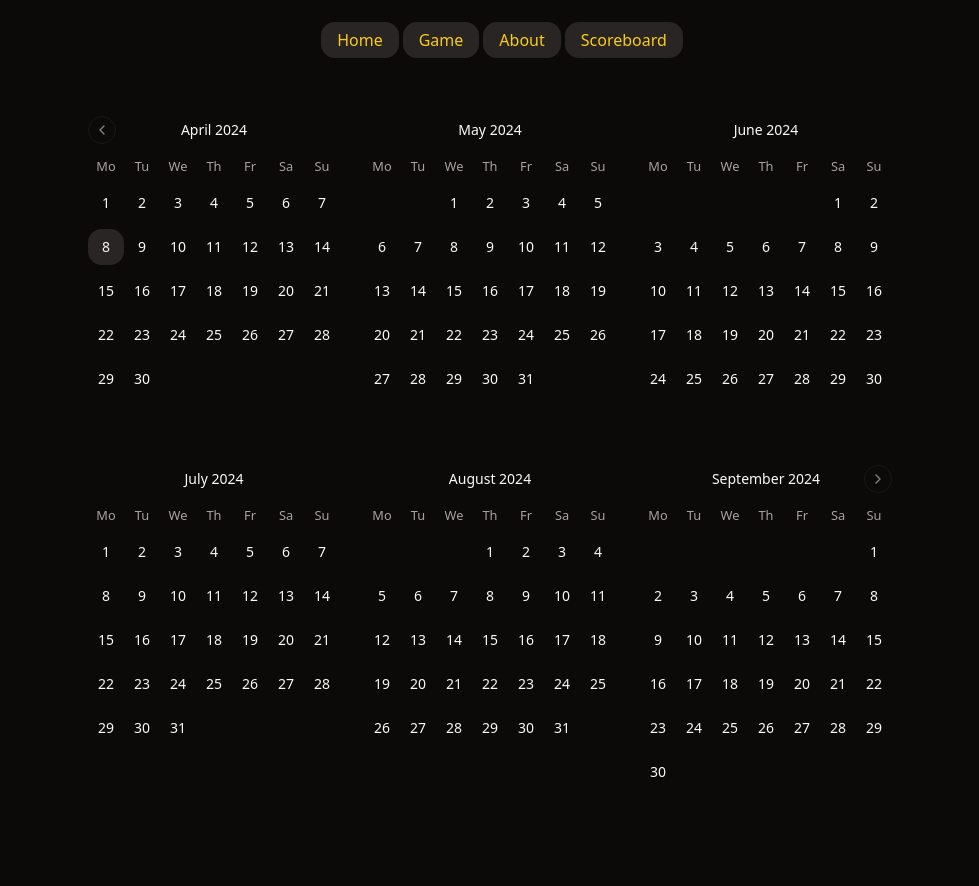
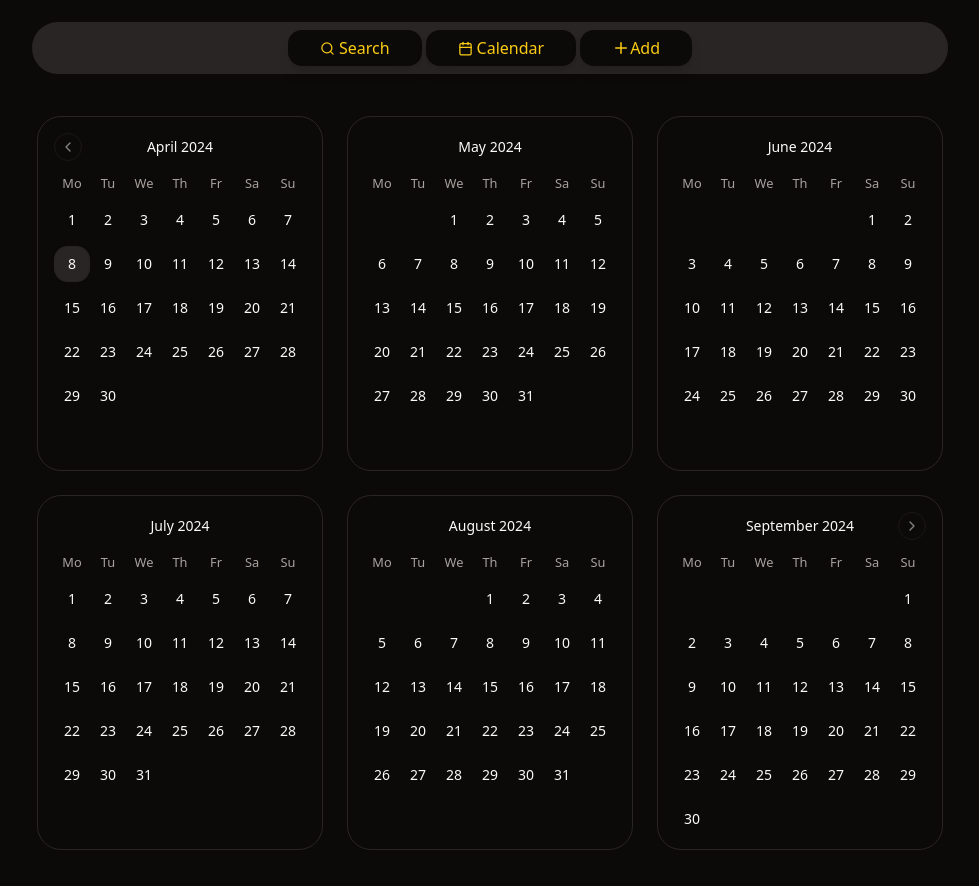
Before and after one commit to Kr1s05/bungalow, a React (Vite) app in the folder frontend/react/: page / in a window 1280 px wide. Shown: the whole page, without its empty margins (150-1129 px from the left). Before the commit the page ends 826 px from the top, so only its background shows below. Built offline with nearby package versions, Linux system fonts and the light colour scheme.

Commit message:
home page work

```diff
--- a/frontend/react/src/components/HomeCalendar.tsx
+++ b/frontend/react/src/components/HomeCalendar.tsx
@@ -1,18 +1,14 @@
-import { useEffect, useState } from "react";
+import { useState } from "react";
 import { Calendar } from "./ui/calendar";
-import { DateRange } from "react-day-picker";
-import { closestTo, isAfter, isBefore, isSameDay } from "date-fns";
 
 export default function HomeCalendar() {
   const disabled: Array<Date> = [];
   const [state, setState] = useState<{
     currentMonth: Date;
     currentYear: number;
-    selectedRange: DateRange | undefined;
   }>({
     currentMonth: new Date(2024, 3, 1),
     currentYear: new Date().getFullYear(),
-    selectedRange: undefined,
   });
 
   const handleMonthChange = (month: Date) => {
@@ -23,36 +19,9 @@ export default function HomeCalendar() {
     }));
   };
 
-  const handleSelectionChange = (range: DateRange | undefined) => {
-    setState((prevState) => ({
-      ...prevState,
-      selectedRange: range,
-    }));
+  const filterDisabledDates = (date: Date) => {
+    return false;
   };
-
-  const filterDisabledDates = (date: Date) => {
-    if (!(state.selectedRange && state.selectedRange.from))
-      return disabled.some((d) => isSameDay(d, date));
-    let disable = false;
-    const closestBefore = closestTo(
-      state.selectedRange.from,
-      disabled.filter((d) => isBefore(d, state.selectedRange.from))
-    );
-    const closestAfter = closestTo(
-      state.selectedRange.from,
-      disabled.filter((d) => isAfter(d, state.selectedRange.from))
-    );
-    if (closestBefore)
-      disable = isBefore(date, closestBefore) || isSameDay(date, closestBefore);
-    if (disable) return disable;
-    if (closestAfter)
-      disable = isAfter(date, closestAfter) || isSameDay(date, closestAfter);
-    return disable;
-  };
-
-  useEffect(() => {
-    console.log(state);
-  }, [state]);
 
   return (
     <>
@@ -60,15 +29,13 @@ export default function HomeCalendar() {
         className="h-fit w-fit"
         showOutsideDays={false}
         ISOWeek
-        mode="range"
+        mode="default"
         onMonthChange={handleMonthChange}
         month={state.currentMonth}
-        selected={state.selectedRange}
-        onSelect={handleSelectionChange}
         disabled={filterDisabledDates}
         numberOfMonths={6}
         classNames={{
-          month: "space-y-4",
+          month: "space-y-4 border rounded-3xl p-4 h-[355px]",
           months: "grid gap-6 grid-rows-2 grid-cols-3",
           nav_button_next:
             "absolute end-0 hover:bg-primary hover:text-secondary",
--- a/frontend/react/src/components/NavBar.tsx
+++ b/frontend/react/src/components/NavBar.tsx
@@ -7,10 +7,10 @@ import {
   NavigationMenu,
 } from "@/components/ui/navigation-menu";
 
-import { Menu } from "react-feather";
+import { Menu, Search, Calendar, Plus } from "react-feather";
 
 const linkClassnames =
-  "inline-flex h-9 w-max items-center justify-center rounded-md px-4 py-2 text-base font-medium transition-colors focus:outline-none disabled:pointer-events-none disabled:opacity-50 bg-secondary text-primary hover:text-secondary hover:bg-primary focus:text-secondary focus:bg-primary data-[active]:text-secondary data-[active]:bg-primary data-[state=open]:text-secondary data-[state=open]:bg-primary";
+  "inline-flex h-9 w-max items-center justify-center rounded-md px-4 py-2 text-base font-medium transition-colors focus:outline-none disabled:pointer-events-none disabled:opacity-50 bg-background text-primary hover:text-secondary hover:bg-primary focus:text-secondary focus:bg-primary data-[active]:text-secondary data-[active]:bg-primary data-[state=open]:text-secondary data-[state=open]:bg-primary shadow-lg px-8";
 
 export function NavBar() {
   return (
@@ -29,68 +29,58 @@ export function NavBar() {
             <span className="sr-only">Toggle navigation menu</span>
           </Button>
         </SheetTrigger>
-        <SheetContent side="right">
+        <SheetContent side="right" className="px-14">
           <div className="grid gap-2 py-6">
             <Link
-              className="flex w-full items-center py-2 text-lg font-semibold"
+              className="flex w-full items-center py-2 text-xl font-semibold"
               to={"/"}
             >
-              Home
+              <Calendar size={15} className="mr-2" />
+              Calendar
             </Link>
             <Link
-              className="flex w-full items-center py-2 text-lg font-semibold"
+              className="flex w-full items-center py-2 text-xl font-semibold"
               to={"/game"}
             >
-              Game
+              <Search size={15} className="mr-2" />
+              Search
             </Link>
             <Link
-              className="flex w-full items-center py-2 text-lg font-semibold"
+              className="flex w-full items-center py-2 text-xl font-semibold"
               to={"/about"}
             >
-              About
+              <Plus size={18} className="mr-1" />
+              Add
             </Link>
-            <Link
-              className="flex w-full items-center py-2 text-lg font-semibold"
-              to={"/scoreboard"}
-            >
-              Scoreboard
-            </Link>
-            <Button className="mt-4" variant="outline">
-              <Link to={"/login"}>Login</Link>
-            </Button>
-            <Button className="mt-2">Register</Button>
           </div>
         </SheetContent>
       </Sheet>
-      <Link className="mr-6 hidden lg:flex" to={""}>
-        <span className="sr-only">Tic Tac Toe</span>
-      </Link>
-      <div className="flex w-full justify-center">
+      <div className="flex w-full justify-center mt-4">
+        <div className="hidden lg:flex w-fit rounded-full bg-secondary px-64 py-2">
           <NavigationMenu className="hidden lg:flex">
             <NavigationMenuList>
               <NavigationMenuLink asChild>
-              <Link className={linkClassnames} to={"/"}>
-                Home
+                <Link className={linkClassnames} to={"/game"}>
+                  <Search size={15} className="mr-1" />
+                  Search
                 </Link>
               </NavigationMenuLink>
               <NavigationMenuLink asChild>
-              <Link className={linkClassnames} to={"/game"}>
-                Game
+                <Link className={linkClassnames} to={"/"}>
+                  <Calendar size={15} className="mr-1" />
+                  Calendar
                 </Link>
               </NavigationMenuLink>
               <NavigationMenuLink asChild>
                 <Link className={linkClassnames} to={"/about"}>
-                About
-              </Link>
-            </NavigationMenuLink>
-            <NavigationMenuLink asChild>
-              <Link className={linkClassnames} to={"/scoreboard"}>
-                Scoreboard
+                  <Plus size={18} />
+                  Add
                 </Link>
               </NavigationMenuLink>
             </NavigationMenuList>
           </NavigationMenu>
         </div>
+      </div>
     </header>
   );
 }
```
Lines whose indentation alone changed are shown as unchanged.
